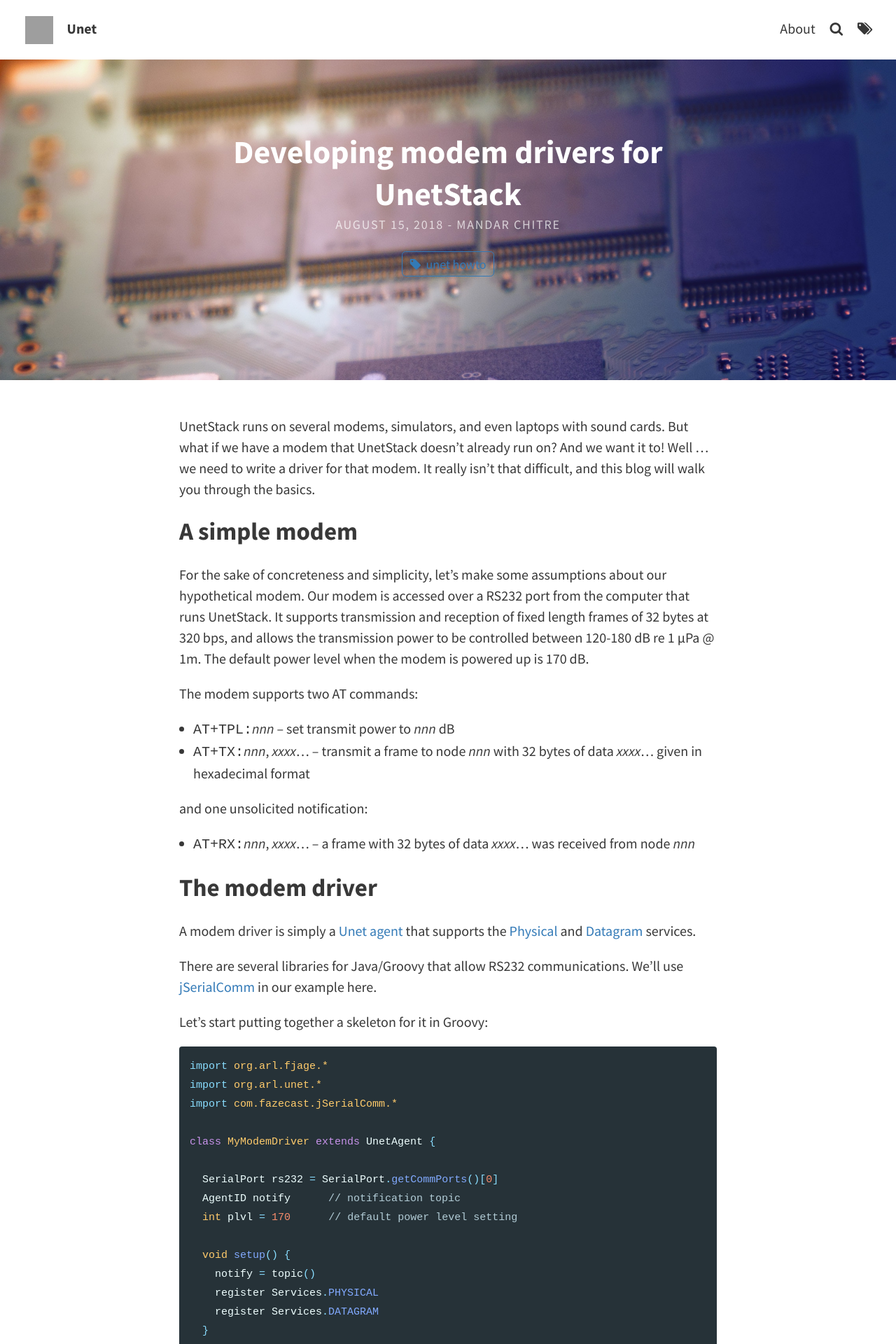
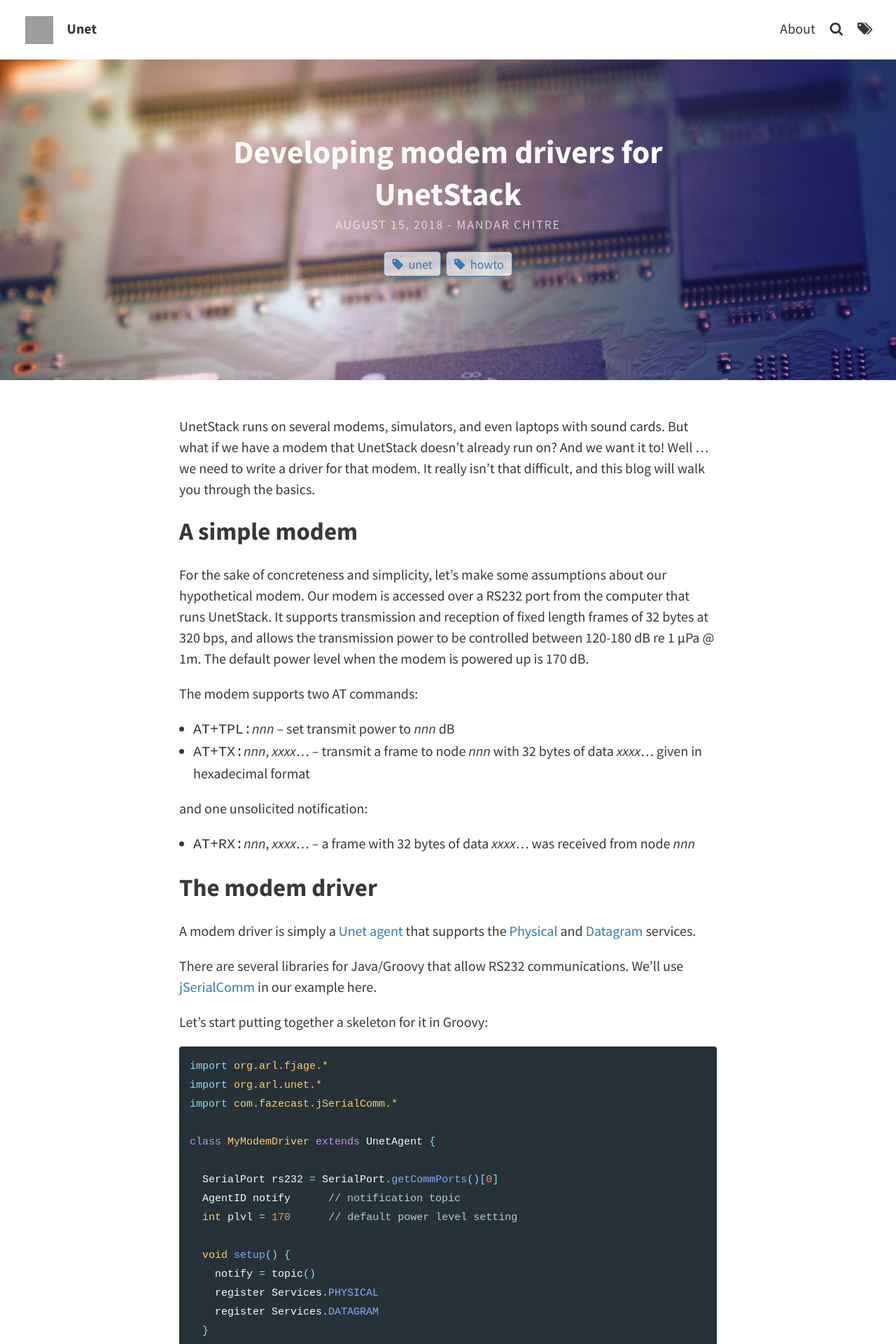
Before and after one commit to org-arl/unet-blog, a Jekyll site: the page built from _posts/2018-08-15-Developing-modem-drivers-for-UnetStack.md, in a window 1280 px wide. Shown: the top 1920 px of the page at 70% size. Built offline with Jekyll 4.4.1, drawn with Linux system fonts in a browser that asks for light colours; grey boxes are pictures that could not be loaded.

Commit message:
Amend tag color on feature images in posts

```diff
--- a/_posts/2018-08-15-Developing-modem-drivers-for-UnetStack.md
+++ b/_posts/2018-08-15-Developing-modem-drivers-for-UnetStack.md
@@ -6,7 +6,7 @@ author: Mandar Chitre
 categories: unet
 feature-img: "assets/img/electronics.jpg"
 thumbnail: "assets/img/electronics.jpg"
-tags: [unet howto]
+tags: [unet, howto]
 ---
 
 UnetStack runs on several modems, simulators, and even laptops with sound cards. But what if we have a modem that UnetStack doesn't already run on? And we want it to! Well ... we need to write a driver for that modem. It really isn't that difficult, and this blog will walk you through the basics.
--- a/_sass/layouts/_posts.scss
+++ b/_sass/layouts/_posts.scss
@@ -71,6 +71,17 @@ header {
         @extend %padding-regular;
         padding-bottom: 0;
     }
+
+    .tag-list a {
+      &:link, &:visited {
+        background: rgba($feature-image-text-color, .7);
+      }
+
+      &:hover, &:active {
+        background: $link-color;
+      }
+    }
+
     footer {
         @extend %padding-regular;
         padding-top: 0;
```
Also changed, not shown: _posts/2018-07-02-Location-Agent.md (+1 -1 lines), _posts/2018-08-15-Developing.md (+1 -1 lines).
